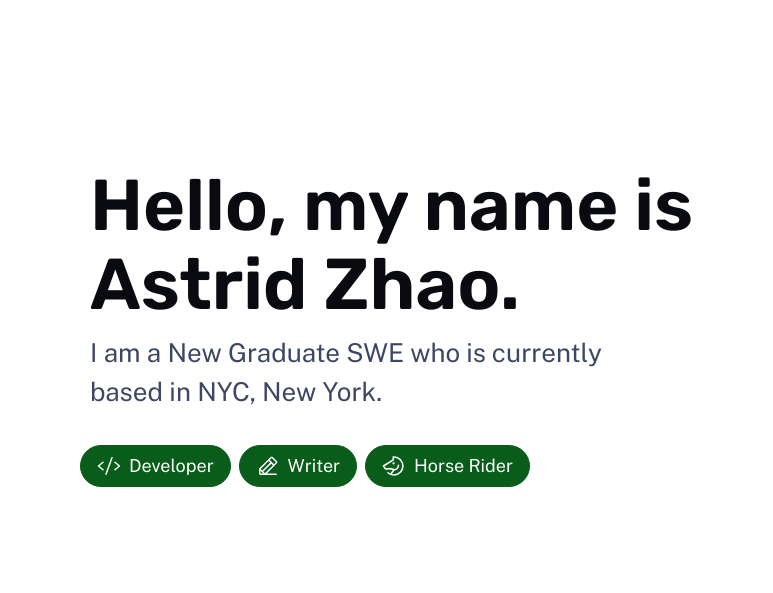
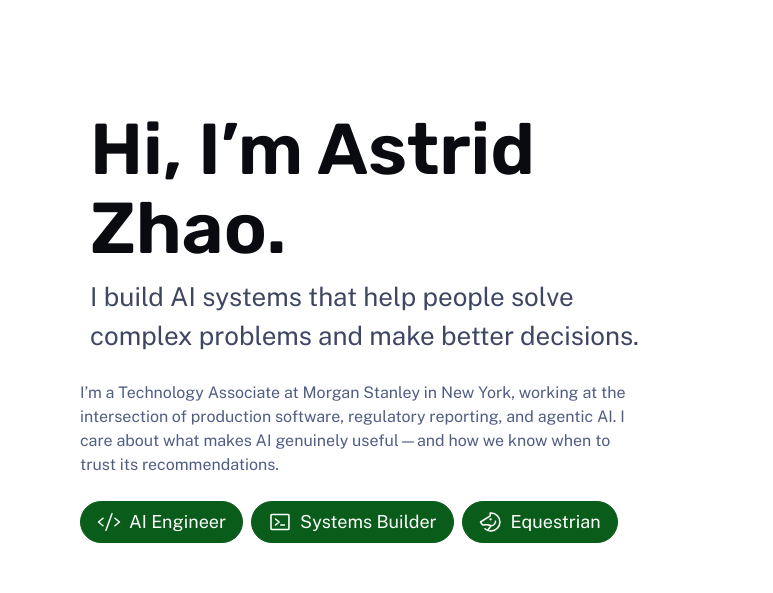
Before and after one commit to astridzhao/astridzhao.github.io, an Astro site: page / in a window 1280 px wide. Shown: the part 160-753 px from the top of the page, 0-773 px from the left. Built offline with nearby package versions, Linux system fonts and the light colour scheme; Astro itself is replaced by a stand-in of ours.

Commit message:
Refresh portfolio copy and navigation for current AI engineering work

```diff
--- a/src/pages/index.astro
+++ b/src/pages/index.astro
@@ -24,19 +24,20 @@ const projects = (await getCollection('work'))
 // Full Astro Component Syntax:
 // https://docs.astro.build/core-concepts/astro-components/
 ---
-<BaseLayout>
+<BaseLayout title="Astrid Zhao | AI Engineer &amp; Software Developer" description="Astrid Zhao is a New York-based software engineer building agentic AI, reliable regulatory systems, and human-centered technology.">
 	<div class="stack gap-20 lg:gap-48">
 		<div class="wrapper stack gap-8 lg:gap-20">
 			<header class="hero">
 				<Hero
-					title="Hello, my name is Astrid Zhao."
-					tagline="I am a New Graduate SWE who is currently based in NYC, New York."
+					title="Hi, I’m Astrid Zhao."
+					tagline="I build AI systems that help people solve complex problems and make better decisions."
 					align="start"
 				>
+					<p class="intro">I’m a Technology Associate at Morgan Stanley in New York, working at the intersection of production software, regulatory reporting, and agentic AI. I care about what makes AI genuinely useful—and how we know when to trust its recommendations.</p>
 					<div class="roles">
-						<Pill><Icon icon="code" size="1.33em" /> Developer</Pill>
-						<Pill><Icon icon="pencil-line" size="1.33em" /> Writer</Pill>
-						<Pill><Icon icon="horse" size="1.33em" /> Horse Rider</Pill>
+						<Pill><Icon icon="code" size="1.33em" /> AI Engineer</Pill>
+						<Pill><Icon icon="terminal-window" size="1.33em" /> Systems Builder</Pill>
+						<Pill><Icon icon="horse" size="1.33em" /> Equestrian</Pill>
 					</div>
 				</Hero>
 
@@ -54,8 +55,8 @@ const projects = (await getCollection('work'))
 		<main class="wrapper stack gap-20 lg:gap-48">
 			<section class="section with-background with-cta">
 				<header class="section-header stack gap-2 lg:gap-4">
-					<h3>Selected Project</h3>
-					<p>Take a look at some of my featured work from the past 2 years.</p>
+					<h3>Featured Work</h3>
+					<p>From multi-agent troubleshooting to developer tooling and community platforms.</p>
 				</header>
 
 				<div class="gallery">
@@ -80,10 +81,10 @@ const projects = (await getCollection('work'))
 
 			<section class="section with-background bg-variant">
 				<div class="section-header stack ">
-					<h3>My CV</h3>
+					<h3>Experience &amp; Community</h3>
 					<div class="cta" >
-						<CallToAction href="/assets/Resume_Ziyin Zhao.pdf">
-							View
+						<CallToAction href="/resume/">
+							View Resume
 							<Icon icon="arrow-right" size="1.2em" />
 						</CallToAction>
 					</div>
@@ -92,7 +93,7 @@ const projects = (await getCollection('work'))
 				<div class="gallery">
 					<Grid variant="small">
 						{
-							['Morgan Stanley', 'ECEP', 'Global Pacific Securities'].map((brand) => (
+							['Morgan Stanley', 'Mount Holyoke College', 'Bonjour Girls'].map((brand) => (
 								<li class="mention-card">
 									<p>{brand}</p>
 								</li>
@@ -118,7 +119,15 @@ const projects = (await getCollection('work'))
 	}
 
 	.roles {
-		display: none;
+		display: flex;
+		flex-wrap: wrap;
+		gap: 0.5rem;
+	}
+
+	.intro {
+		max-width: 57ch;
+		color: var(--gray-300);
+		font-size: var(--text-base);
 	}
 
 	.hero img {
```
